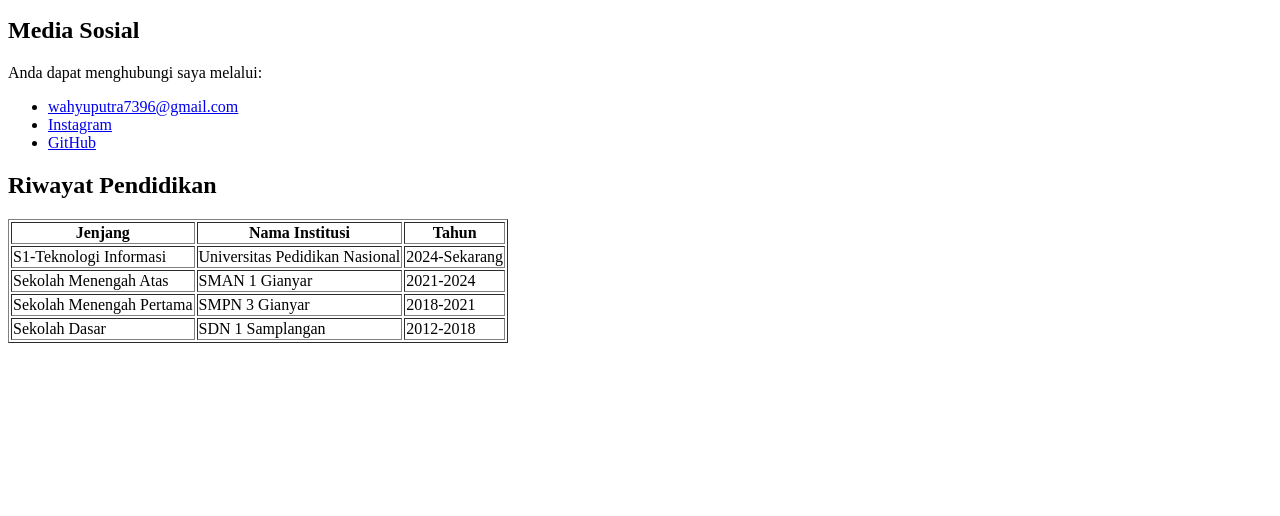
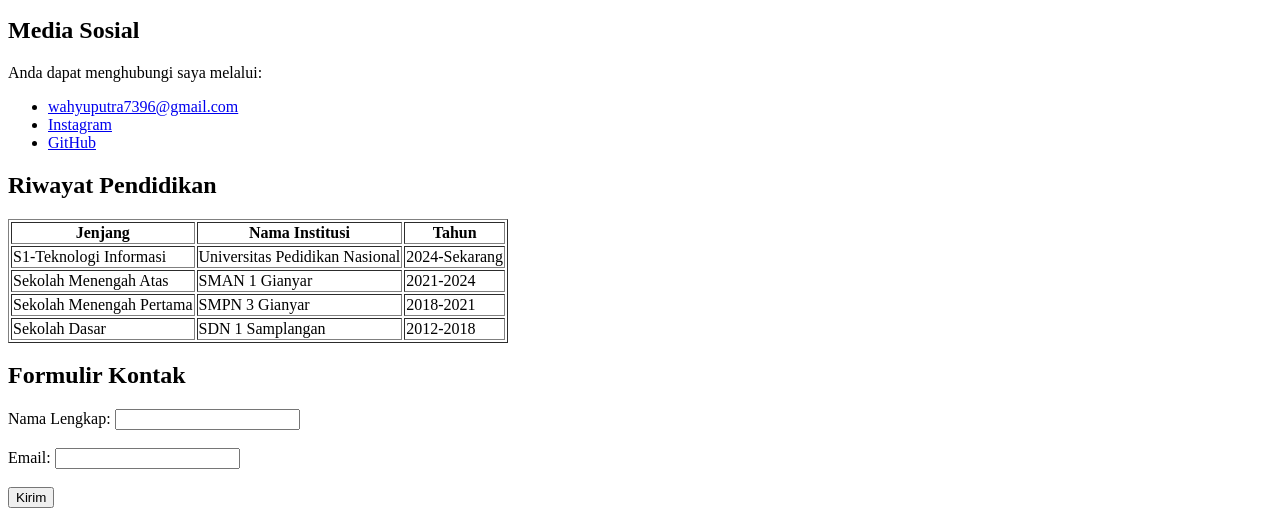
Before and after one commit to wsantika/praktikum_html, a plain HTML site: page tugas1/index.html in a window 1280 px wide. Shown: the part 289-805 px from the top of the page. Drawn offline with Linux system fonts and the light colour scheme.

Commit message:
feat: membuat formulir kontak

```diff
--- a/tugas1/index.html
+++ b/tugas1/index.html
@@ -58,5 +58,17 @@
         </tr>
     </table>
 
+    <!--Membuat formulir kontak-->
+    <h2>Formulir Kontak</h2>
+    <form action ="submit_form.php" method ="post">
+        <label for ="name">Nama Lengkap:</label>
+        <input type ="text" id ="name" name ="fullname" required><br><br>
+
+        <label for ="email">Email:</label>
+        <input type ="email" id ="email" name ="emailaddress" required><br><br>
+
+        <button type ="submit">Kirim</button>
+    </form>
+
 </body>
 </html>
```
